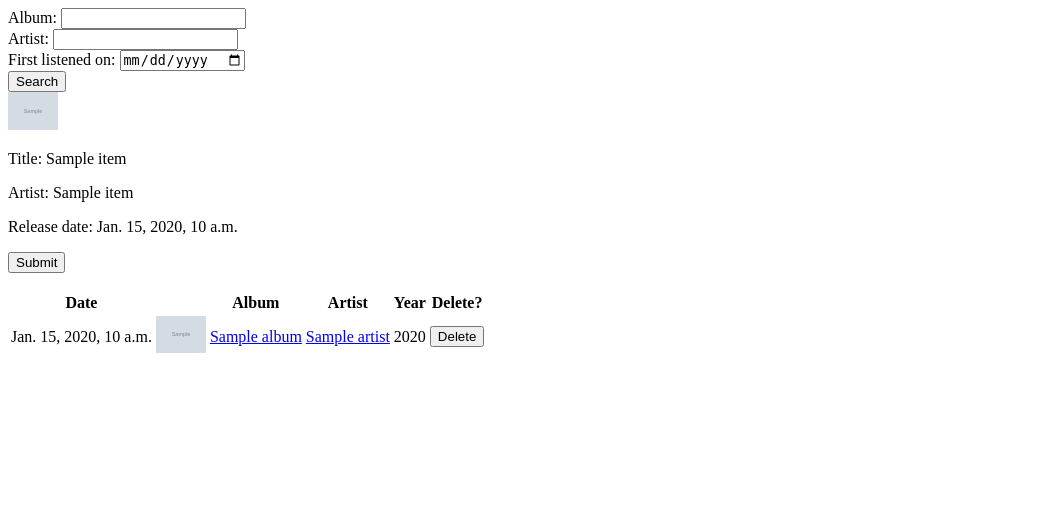
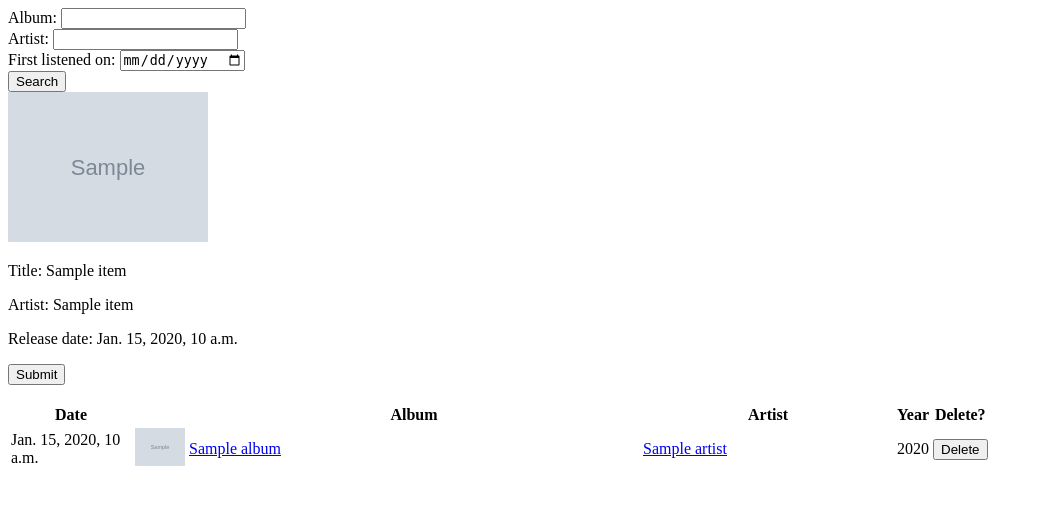
Before and after one commit to dinhthehuy/CRUD-Web-Application-for-Music-releases, a Django app: template music/templates/music/index.html in a window 1280 px wide. Shown: the top 505 px of the page, without its empty margins (0-1043 px from the left). Run offline with Django 5.2, Linux system fonts and the light colour scheme; the template is opened without the code that fills it: most values are stand-ins (such as "Sample title", 1, 10 or a date in 2020); grey boxes marked "Sample" are stand-in pictures; data that the repository does not hold is empty.

Commit message:
set sizes for cover art

```diff
--- a/music/static/music/style.css
+++ b/music/static/music/style.css
@@ -1,14 +1,25 @@
-img {
+.logged_album_cover_art {
     max-width: 50px;
     max-height: 50px;
-    transition: transform 0s;
 }
 
-img:hover{
-    transform:scale(3) translateY(30px);
-}
-
-#found_album_cover_art {
+.found_album_cover_art {
     max-width: 200px;
     max-height: 200px;
 }
+
+.log_date_col {
+    width: 120px;
+}
+
+.album_name_col {
+    width: 450px;
+}
+
+.artist_name_col {
+    width: 250px;
+}
+
+.release_year_col {
+    max-width: 40px;
+}
```
